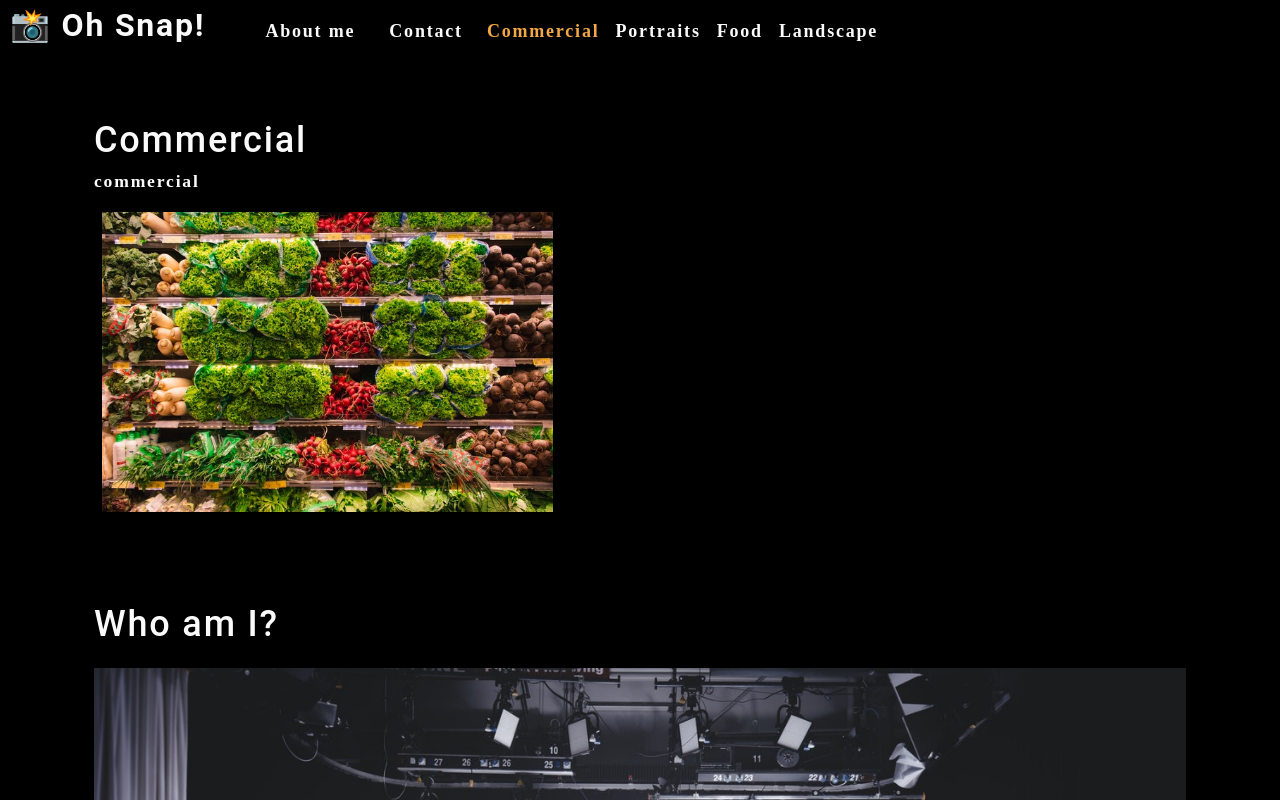
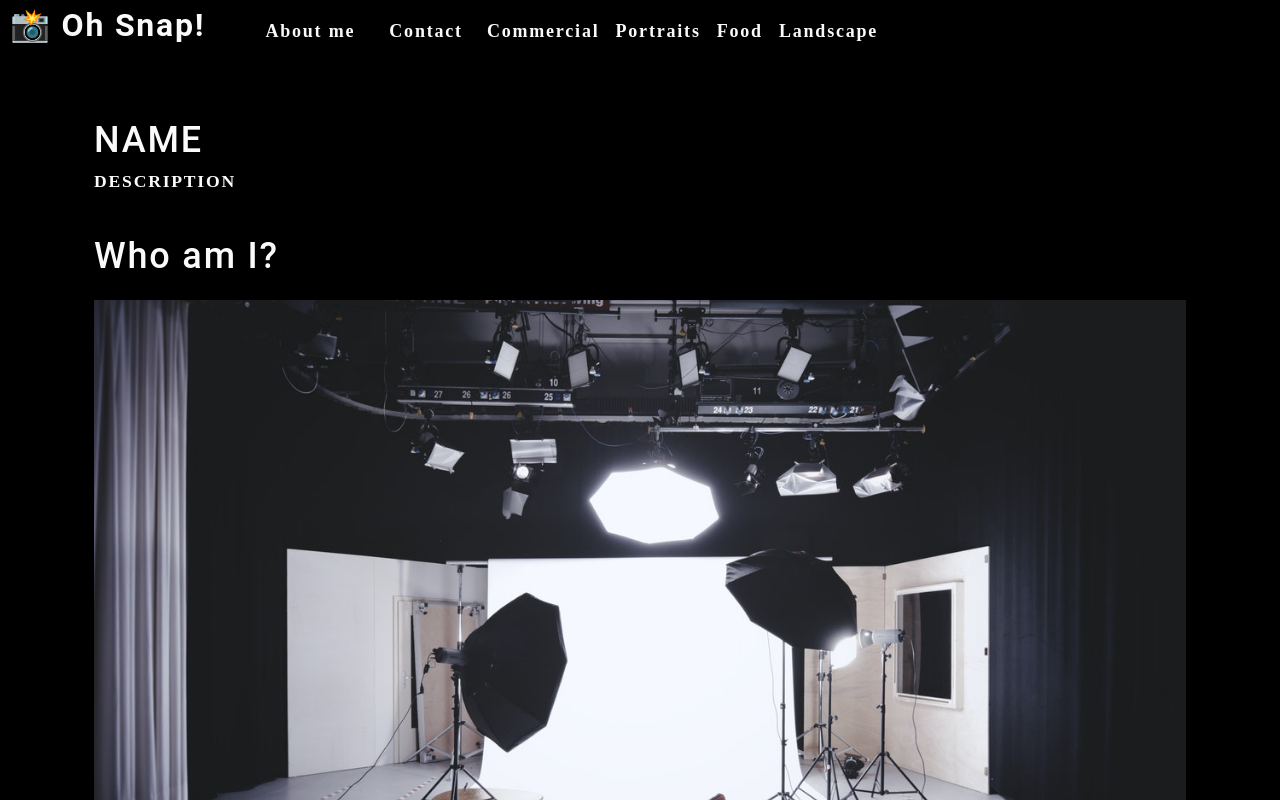
Before and after one commit to Logand307/photo-port, a React (Create React App) app: page / in a window 1280 px wide. Shown: the top 800 px of the page. Built offline with nearby package versions, Linux system fonts and the light colour scheme.

Commit message:
created gallery component and ensured Nav component is functioning properly

```diff
--- a/src/components/Gallery/index.js
+++ b/src/components/Gallery/index.js
@@ -1,24 +1,10 @@
 import React from "react";
-import { capitalizeFirstLetter } from "../../utils/helpers";
-import photo from "../../assets/small/commercial/0.jpg";
 
-function Gallery(props) {
-  const currentCategory = {
-    name: "commercial",
-    description:
-      "Photos of grocery stores, food trucks, and other commercial projects",
-  };
+function Gallery() {
   return (
     <section>
-      <h1>{capitalizeFirstLetter(currentCategory.name)}</h1>
-      <p>{currentCategory.name}</p>
-      <div className="flex-row">
-        <img
-          src={photo}
-          alt="Commercial Example"
-          className="img-thumbnail mx-1"
-        />
-      </div>
+      <h1>NAME</h1>
+      <p>DESCRIPTION</p>
     </section>
   );
 }
--- a/src/components/Nav/index.js
+++ b/src/components/Nav/index.js
@@ -1,8 +1,25 @@
 import React from "react";
 import { capitalizeFirstLetter } from "../../utils/helpers";
 
-function Nav(props) {
-  const { categories = [], setCurrentCategory, currentCategory } = props;
+function Nav() {
+  const categories = [
+    {
+      name: "commercial",
+      description:
+        "Photos of grocery stores, food trucks, and other commercial projects",
+    },
+    { name: "portraits", description: "Portraits of people in my life" },
+    { name: "food", description: "Delicious delicacies" },
+    {
+      name: "landscape",
+      description: "Fields, farmhouses, waterfalls, and the beauty of nature",
+    },
+  ];
+
+  const handleClick = (item) => {
+    console.log(item);
+    return item;
+  };
 
   return (
     <header className="flex-row px-1">
@@ -18,23 +35,22 @@ function Nav(props) {
       <nav>
         <ul className="flex-row">
           <li className="mx-2">
-            <a data-testid="about" href="#about">
+            <a
+              data-testid="about"
+              href="#about"
+              onClick={() => handleClick("About")}
+            >
               About me
             </a>
           </li>
-          <li className="mx-2">
-            <span>Contact</span>
+          <li className={"mx-2"}>
+            <span onClick={() => handleClick("Contact")}>Contact</span>
           </li>
           {categories.map((category) => (
-            <li
-              className={`mx-1 ${
-                currentCategory.name === category.name && "navActive"
-              }`}
-              key={category.name}
-            >
+            <li className="mx-1" key={category.name}>
               <span
                 onClick={() => {
-                  setCurrentCategory(category);
+                  handleClick(category.name);
                 }}
               >
                 {capitalizeFirstLetter(category.name)}
```
